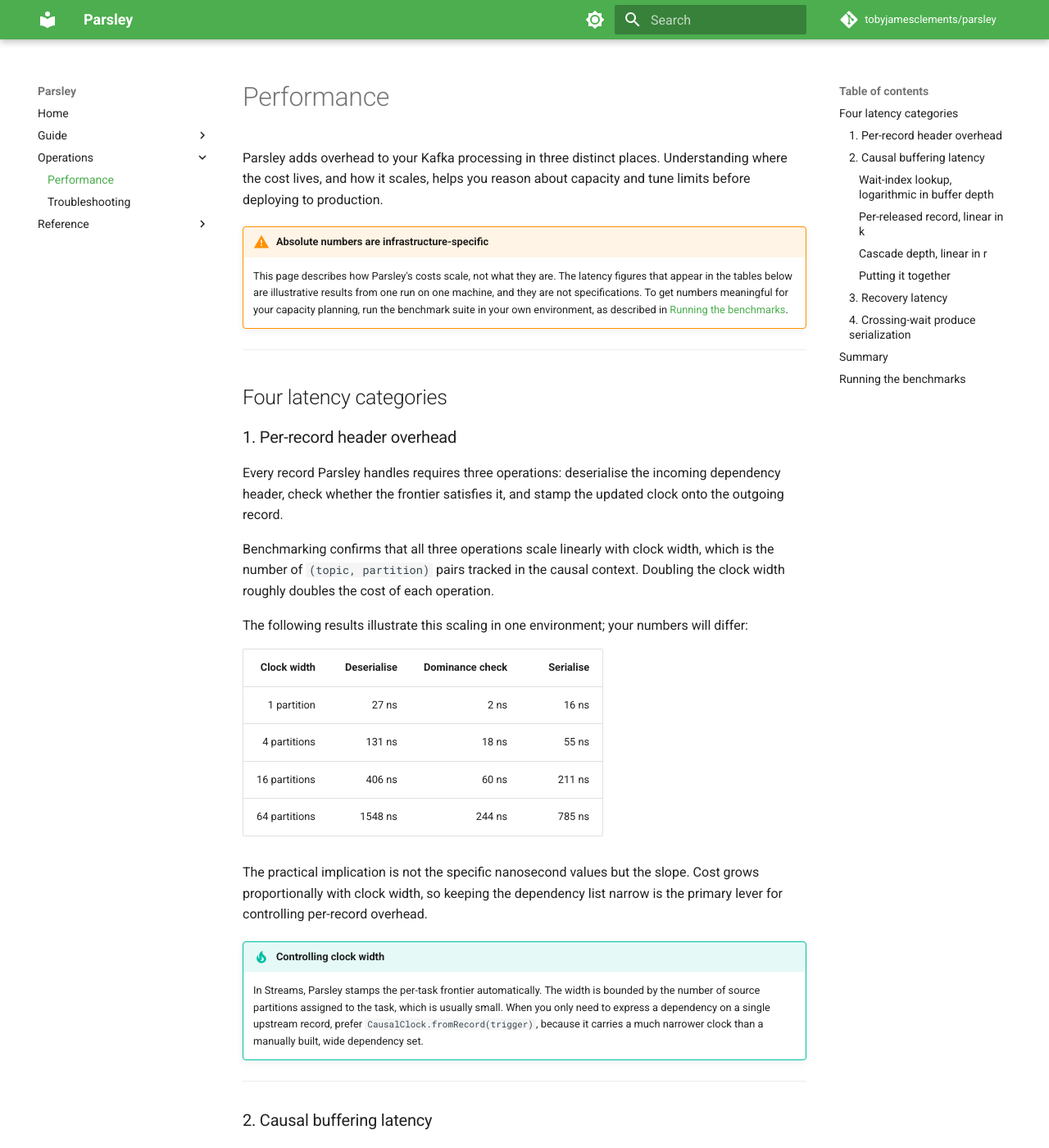
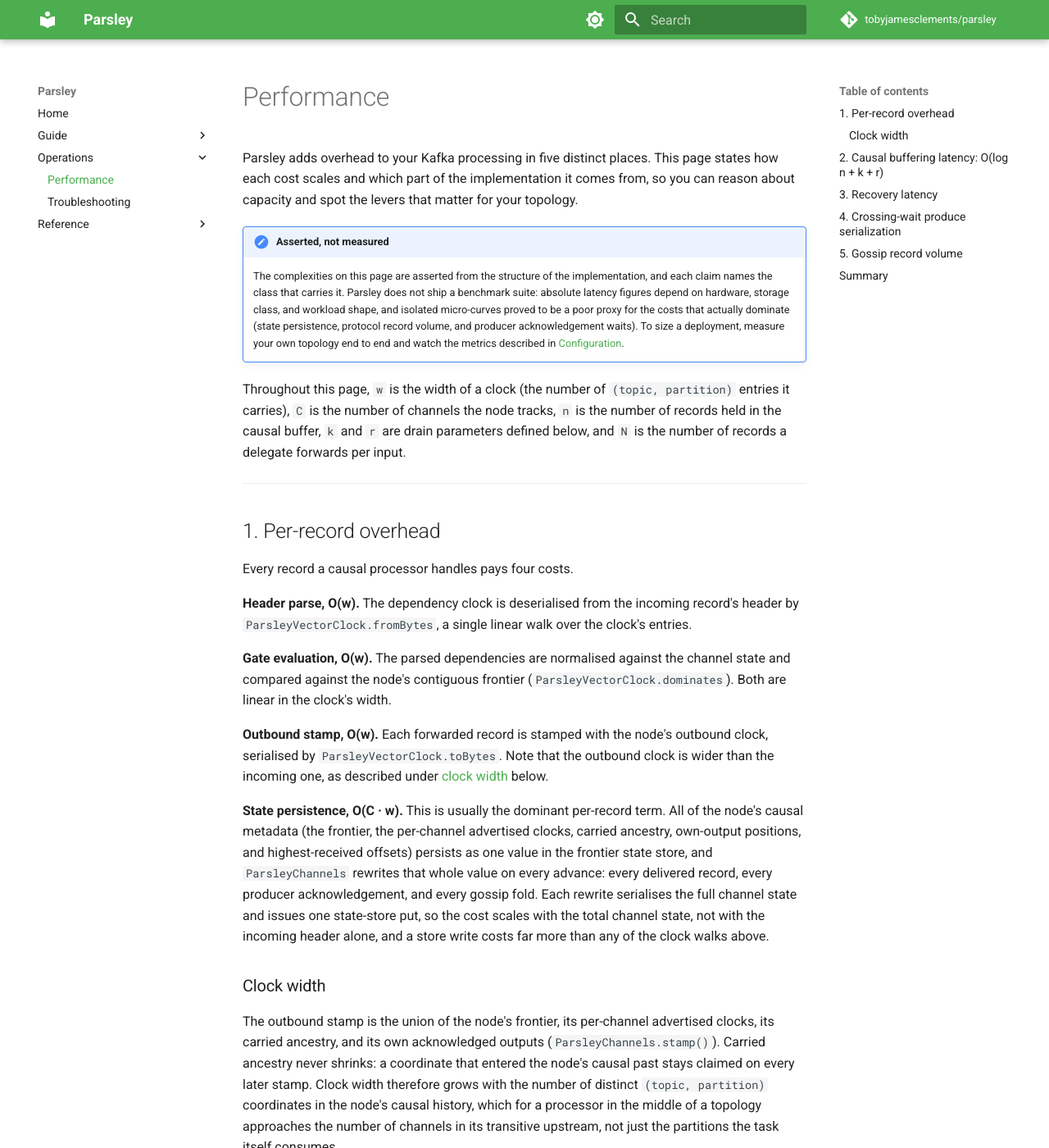
Before and after one commit to tobyjamesclements/parsley, an MkDocs documentation site: the page built from docs/performance.md, in a window 1280 px wide and 1400 px high. Shown: the whole window at 82% size. Built offline with MkDocs 1.6.1 and Material for MkDocs 9.7.7, drawn with Linux system fonts in a browser that asks for light colours; comment, search, counter and statistics services are not loaded; the version menu is left out; some of the changed text lies outside the part shown.

Commit message:
Delete the JMH suite: performance.md asserts complexity, corrected for the redesign
The benchmark suite drifted through the three-protocol redesign into
measuring fiction: frontierRestore round-tripped a bare-clock "f" format
the compound ParsleyChannels blob replaced, and the drain benchmarks ran
channel state on an in-memory double, skipping the per-advance persist.
No CI leg ran it. The complexity claims are structural, so the rewritten
performance.md asserts them with code citations instead, and corrects
the model: the dominant per-record term is the O(C*w) channel-state
persist, outbound clock width grows with causal history (carried
ancestry) rather than being bounded by the task's source partitions,
and gossip null-message volume is documented as its own category.

Dropped capabilities, per the no-silent-drops rule: the user-runnable
capacity-planning suite (replaced by measure-your-own-topology guidance
plus the metrics) and empirical drain-regression detection (accepted
risk; it never ran in CI).

Co-Authored-By: Claude Fable 5 <noreply@anthropic.com>
Claude-Session: https://claude.ai/code/session_01DntNjc5jVvKXTETd59vdcW

````diff
--- a/docs/internals/benchmarks.md
+++ /dev/null
@@ -1,139 +0,0 @@
-# Benchmark suite
-
-A JMH performance-characterisation suite covering the three areas of Parsley's algorithmic
-complexity. The goal is to produce **complexity curves**, not absolute latency figures. Complexity
-curves are reproducible across environments. Absolute numbers are infrastructure-specific and must be
-generated in the target environment to be meaningful.
-
-See [Performance](../performance.md) for an explanation of what each curve measures and what the
-results imply for capacity planning.
-
----
-
-## What each benchmark class measures
-
-### `HeaderEvaluationBenchmark` — per-record overhead, O(w)
-
-Three operations measured independently across clock width `w` (number of tracked partitions):
-
-| Method | Operation | Expected complexity |
-|---|---|---|
-| `deserialize` | Parse causal dependencies from incoming record header | O(w) |
-| `dominanceCheck` | Compare parsed deps against local frontier for admissibility | O(w) |
-| `serialize` | Write current frontier to outgoing record header | O(w) |
-
-Produces three curves on a shared x-axis showing which operation dominates the per-record overhead
-and how each scales with topology width.
-
-### `BufferReleaseBenchmark` — causal buffering latency, O(log n + k + r)
-
-Three sub-benchmarks each isolating one dimension of the drain algorithm. Each method varies one
-parameter while holding the others fixed:
-
-| Method | Param varied | Fixed | Expected complexity |
-|---|---|---|---|
-| `bufferSize` | `n` (total records in buffer) | k=1, r=1 | O(log n) |
-| `positionalOccupancy` | `k` (records sharing the trigger coordinate) | n=128, r=1 | O(k) |
-| `cascadeDepth` | `r` (cascade hops) | n=128, k=1 | O(r) |
-
-All three methods use changelog-backed RocksDB stores via `TopologyTestDriver`.
-
-JMH runs all combinations of the three `@Param` dimensions. To isolate a single curve, restrict
-parameters at run time — see [Isolating a single curve](#isolating-a-single-curve).
-
-### `StateRestorationBenchmark` — recovery latency
-
-Two operations measured across buffer size `n`, reproducing the full cost of
-`ParsleyProcessor.init()` when non-empty state is found in RocksDB after a restart or task
-reassignment:
-
-| Method | Operation | Expected complexity |
-|---|---|---|
-| `frontierRestore` | Single RocksDB point read + `ParsleyVectorClock.fromBytes()` | O(1) |
-| `bufferRestore` | `StoreBackedBufferStore` constructor scan + `ParsleyCausalBroadcast` candidate-index rebuild | O(n) |
-
----
-
-## System properties
-
-| Property | Default | Description |
-|---|---|---|
-| `parsley.bench.state.store.dir` | System temp dir | Root for RocksDB state directories |
-
----
-
-## Running the benchmarks
-
-### Default (no configuration needed)
-
-```
-mvn -Pbenchmarks test
-```
-
-The suite runs entirely in-process on `TopologyTestDriver` and local RocksDB. There is no Kafka
-broker in the measurement path, so **no Docker and no broker are required**.
-
-### Representative absolute figures
-
-The only infrastructure-sensitive numbers are the RocksDB scan and restore costs
-(`BufferReleaseBenchmark`, `StateRestorationBenchmark`). To make them representative of a target
-machine, point the state-store directory at that machine's real storage class (e.g. NVMe):
-
-```
-mvn -Pbenchmarks test \
-  -Dparsley.bench.state.store.dir=/mnt/nvme/parsley-bench
-```
-
-No recompile or code change required.
-
-### Isolating a single curve
-
-Pass JMH flags via `-Dbenchmark.args`. The benchmark regexp is a positional argument (not a
-flag):
-
-```
-# n-curve only (bufferSize benchmark, k=1, r=1)
-mvn -Pbenchmarks test \
-  "-Dbenchmark.args=BufferReleaseBenchmark.bufferSize -p k=1 -p r=1"
-```
-
-Alternatively, modify `BenchmarkRunner.java`'s `OptionsBuilder` directly:
-
-```java
-.include("BufferReleaseBenchmark.bufferSize")
-.param("k", "1")
-.param("r", "1")
-```
-
-### Quick smoke run
-
-```
-mvn -Pbenchmarks test \
-  "-Dbenchmark.args=-wi 1 -i 1 -f 1 -p clockWidth=4 -p n=8 -p k=1 -p r=1 HeaderEvaluationBenchmark"
-```
-
-### Exporting results for graphing
-
-Pass `-rf json -rff results.json` via `benchmark.args`:
-
-```
-mvn -Pbenchmarks test \
-  "-Dbenchmark.args=-rf json -rff results.json"
-```
-
-The JSON output can be visualised with [JMH Visualizer](https://jmh.morethan.io/) or processed
-with any JSON-capable tool (Python/pandas, R, jq, etc.).
-
----
-
-## Interpretation
-
-**Complexity curves are the primary output.** Each benchmark is designed to isolate one algorithmic
-dimension while holding others constant. The slope of the resulting curve against the varying
-parameter confirms (or refutes) the theoretical complexity claim.
-
-**Absolute latency figures are infrastructure-specific.** The numbers produced by this suite
-reflect your hardware, storage class, and JVM GC configuration, and they are not directly comparable
-to numbers generated on different infrastructure. To produce figures meaningful for a
-capacity-planning decision, run this suite on your target hardware with
-`parsley.bench.state.store.dir` pointed at its real storage class.
--- a/docs/performance.md
+++ b/docs/performance.md
@@ -1,172 +1,119 @@
 # Performance
 
-Parsley adds overhead to your Kafka processing in three distinct places. Understanding where the
-cost lives, and how it scales, helps you reason about capacity and tune limits before deploying to
-production.
+Parsley adds overhead to your Kafka processing in five distinct places. This page states how each
+cost scales and which part of the implementation it comes from, so you can reason about capacity
+and spot the levers that matter for your topology.
 
-!!! warning "Absolute numbers are infrastructure-specific"
-    This page describes how Parsley's costs scale, not what they are. The latency figures that appear
-    in the tables below are illustrative results from one run on one machine, and they are not
-    specifications. To get numbers meaningful for your capacity planning, run the benchmark suite in
-    your own environment, as described in [Running the benchmarks](#running-the-benchmarks).
+!!! note "Asserted, not measured"
+    The complexities on this page are asserted from the structure of the implementation, and each
+    claim names the class that carries it. Parsley does not ship a benchmark suite: absolute
+    latency figures depend on hardware, storage class, and workload shape, and isolated
+    micro-curves proved to be a poor proxy for the costs that actually dominate (state
+    persistence, protocol record volume, and producer acknowledgement waits). To size a
+    deployment, measure your own topology end to end and watch the metrics described in
+    [Configuration](configuration.md#metrics).
+
+Throughout this page, `w` is the width of a clock (the number of `(topic, partition)` entries it
+carries), `C` is the number of channels the node tracks, `n` is the number of records held in the
+causal buffer, `k` and `r` are drain parameters defined below, and `N` is the number of records a
+delegate forwards per input.
 
 ---
 
-## Four latency categories
+## 1. Per-record overhead
 
-### 1. Per-record header overhead
+Every record a causal processor handles pays four costs.
 
-Every record Parsley handles requires three operations: deserialise the incoming dependency header,
-check whether the frontier satisfies it, and stamp the updated clock onto the outgoing record.
+**Header parse, O(w).** The dependency clock is deserialised from the incoming record's header by
+`ParsleyVectorClock.fromBytes`, a single linear walk over the clock's entries.
 
-Benchmarking confirms that all three operations scale linearly with clock width, which is the number
-of `(topic, partition)` pairs tracked in the causal context. Doubling the clock width roughly doubles
-the cost of each operation.
+**Gate evaluation, O(w).** The parsed dependencies are normalised against the channel state and
+compared against the node's contiguous frontier (`ParsleyVectorClock.dominates`). Both are linear
+in the clock's width.
 
-The following results illustrate this scaling in one environment; your numbers will differ:
+**Outbound stamp, O(w).** Each forwarded record is stamped with the node's outbound clock,
+serialised by `ParsleyVectorClock.toBytes`. Note that the outbound clock is wider than the
+incoming one, as described under [clock width](#clock-width) below.
 
-| Clock width | Deserialise | Dominance check | Serialise |
-|---:|---:|---:|---:|
-| 1 partition | 27 ns | 2 ns | 16 ns |
-| 4 partitions | 131 ns | 18 ns | 55 ns |
-| 16 partitions | 406 ns | 60 ns | 211 ns |
-| 64 partitions | 1548 ns | 244 ns | 785 ns |
+**State persistence, O(C · w).** This is usually the dominant per-record term. All of the node's
+causal metadata (the frontier, the per-channel advertised clocks, carried ancestry, own-output
+positions, and highest-received offsets) persists as one value in the frontier state store, and
+`ParsleyChannels` rewrites that whole value on every advance: every delivered record, every
+producer acknowledgement, and every gossip fold. Each rewrite serialises the full channel state
+and issues one state-store put, so the cost scales with the total channel state, not with the
+incoming header alone, and a store write costs far more than any of the clock walks above.
 
-The practical implication is not the specific nanosecond values but the slope. Cost grows
-proportionally with clock width, so keeping the dependency list narrow is the primary lever for
-controlling per-record overhead.
+### Clock width
 
-!!! tip "Controlling clock width"
-    In Streams, Parsley stamps the per-task frontier automatically. The width is bounded by the
-    number of source partitions assigned to the task, which is usually small. When you only need to
-    express a dependency on a single upstream record, prefer `CausalClock.fromRecord(trigger)`,
-    because it carries a much narrower clock than a manually built, wide dependency set.
+The outbound stamp is the union of the node's frontier, its per-channel advertised clocks, its
+carried ancestry, and its own acknowledged outputs (`ParsleyChannels.stamp()`). Carried ancestry
+never shrinks: a coordinate that entered the node's causal past stays claimed on every later
+stamp. Clock width therefore grows with the number of distinct `(topic, partition)` coordinates
+in the node's causal history, which for a processor in the middle of a topology approaches the
+number of channels in its transitive upstream, not just the partitions the task itself consumes.
+
+!!! tip "Controlling clock width at the edges"
+    Inside a Streams topology the width is a consequence of the topology's shape and history and
+    is not directly tunable. At the edges you control it: `CausalClock.using(props).observe(trigger)`
+    carries only the trigger's coordinate, whereas merging a full upstream clock via
+    `CausalClock.fromRecord` carries that record's entire ancestry. Prefer observing the specific
+    records a downstream consumer must wait for.
 
 ---
 
-### 2. Causal buffering latency
+## 2. Causal buffering latency: O(log n + k + r)
 
-This cost is paid when a causally ready trigger arrives and Parsley releases held records from the
-buffer. The drain algorithm has three independent components, and each contributes to the latency.
+This cost is paid when a causally ready record arrives and Parsley releases held records from the
+buffer. The drain in `ParsleyCausalBroadcast` has three independent components.
 
-#### Wait-index lookup, logarithmic in buffer depth
+**Candidate lookup, O(log n).** Finding which held records were waiting for the arriving
+coordinate is a RocksDB range scan over the candidate index (`StoreBackedCandidateIndex`), whose
+keys order by coordinate and required offset. The logarithmic seek is a property of RocksDB's
+storage structure rather than of Parsley's code, and it holds in the buffer depth `n`.
 
-Before releasing anything, Parsley queries a RocksDB range index to find which held records were
-waiting for the arriving coordinate. Benchmarking confirms this lookup is O(log n) in the total
-number of buffered records n.
+**Per-released record, O(k).** If `k` held records all depend on the arriving coordinate, one
+drain pass releases all of them. Each release is one buffer read, one frontier advance (with its
+state persist, see above), and one forward call, so the pass is linear in `k`. Heavy fan-in at a
+single dependency offset is what drives `k` up.
 
-The practical consequence is that doubling the buffer adds a roughly fixed increment of latency
-rather than doubling it. The drain baseline grows slowly even as the buffer fills. The following are
-example results from one run.
-
-| Buffer depth (n) | Drain baseline |
-|---:|---:|
-| 1 | ~15 µs |
-| 8 | ~19 µs |
-| 32 | ~25 µs |
-| 128 | ~24 µs |
-| 512 | ~31 µs |
-| 1024 | ~43 µs |
-
-The specific values are not portable, but the shallow slope is the key property. Across a 1000×
-increase in buffer depth, the lookup cost grows by roughly 3×.
-
-#### Per-released record, linear in k
-
-If k held records all depend on the same coordinate, Parsley releases all k of them in one drain
-pass. Benchmarking confirms this cost is O(k), linear in the number of records released. Each
-released record requires a RocksDB read, a frontier advance, and a forward call.
-
-Example results at n=128 fixed:
-
-| Records released (k) | Drain cost |
-|---:|---:|
-| 1 | ~24 µs |
-| 2 | ~34 µs |
-| 4 | ~54 µs |
-| 8 | ~92 µs |
-| 16 | ~161 µs |
-| 32 | ~290 µs |
-
-Note that k=1 already carries a baseline cost from the index lookup. The marginal cost per additional
-released record is what scales linearly from there.
-
-#### Cascade depth, linear in r
-
-When a released record itself enables another held record, which enables another, and so on, Parsley
-propagates the release through a cascade. Benchmarking confirms this cost is O(r) in the cascade
-depth r.
-
-Example results at n=128, k=1 fixed:
-
-| Cascade depth (r) | Drain cost |
-|---:|---:|
-| 1 | ~25 µs |
-| 2 | ~35 µs |
-| 4 | ~58 µs |
-| 8 | ~99 µs |
-| 16 | ~178 µs |
-| 32 | ~324 µs |
-
-Deep cascades only occur when you have long chains of sequential dependencies, which is unusual in
-most topologies. In a topology where each step depends only on the previous one, r equals the number
-of such steps that become simultaneously ready.
-
-#### Putting it together
-
-The full drain cost when a trigger arrives is:
-
-> **O(log n + k + r)**
-
-where n is the total buffer depth, k is the number of records sharing the trigger coordinate, and r
-is the cascade depth. For typical workloads with small k and r, the logarithmic index lookup
-dominates. Heavy fan-in at a single dependency offset drives up k, and strict sequential pipelines
-drive up r.
+**Cascade, O(r).** A released record can itself satisfy another held record's dependency, and the
+release propagates through the chain. The cascade visits each newly satisfied record once, so it
+is linear in the chain depth `r`. Only long runs of strictly sequential dependencies that become
+ready simultaneously produce a deep cascade.
 
 ---
 
-### 3. Recovery latency
+## 3. Recovery latency
 
-When Parsley restarts, or when a Kafka Streams task is reassigned to a new worker,
-`ParsleyProcessor.init()` restores state from RocksDB before processing begins.
+When Parsley restarts, or a Kafka Streams task is reassigned, `ParsleyProcessor.init()` restores
+state before processing begins.
 
-**Frontier restore** reads a single key and deserialises the frontier. Benchmarking confirms this is
-O(1), effectively constant regardless of buffer size.
+**Channel-state restore, O(C · w).** One point read of the persisted channel-state value,
+followed by a parse that is linear in the total channel state (`ParsleyChannels`). Independent of
+buffer depth.
 
-| Buffer held at crash | Frontier restore |
-|---:|---:|
-| 1 record | ~461 ns |
-| 1024 records | ~439 ns |
+**Buffer restore, O(n).** Every held record is scanned once to rebuild the buffer's counters
+(`StoreBackedBufferStore`) and the candidate index (`ParsleyCausalBroadcast`). A buffer twice as
+deep takes roughly twice as long to restore.
 
-**Buffer restore** scans every buffered record to rebuild the candidate index. Benchmarking confirms
-this is O(n) in the number of records held at the time of the crash or reassignment.
-
-| Records held at crash (n) | Buffer restore |
-|---:|---:|
-| 1 | ~2 µs |
-| 8 | ~13 µs |
-| 32 | ~58 µs |
-| 128 | ~211 µs |
-| 512 | ~908 µs |
-| 1024 | ~1.9 ms |
-
-The cost grows proportionally with buffer size. In your environment the per-record cost will differ,
-but the linear relationship will hold. A buffer twice as large will take roughly twice as long to
-restore.
+**Broker round trips.** Init also resolves topic identities, reconciles the declared input and
+sink sets against the restored state, and seeds sink end offsets. These are a fixed number of
+admin and metadata calls per task, but each is a network round trip, so in wall-clock terms they
+usually dominate a restart on any healthily sized buffer.
 
 !!! tip "Buffer restore cost tracks buffer depth"
     The causal buffer is unbounded, so buffer restore cost is entirely a function of how much lag
-    accumulates before a restart, not a configurable limit. Keep an eye on the `buffer-depth` gauge
-    (see [Configuration](configuration.md#metrics)) in production — a lagging or co-partitioning-broken
-    topology drives up both restart cost and steady-state buffer footprint.
+    accumulates before a restart, not a configurable limit. Keep an eye on the `buffer-depth`
+    gauge (see [Configuration](configuration.md#metrics)) in production. A lagging or
+    co-partitioning-broken topology drives up both restart cost and steady-state buffer footprint.
 
 ---
 
-### 4. Crossing-wait produce serialization
+## 4. Crossing-wait produce serialization
 
 Within one task invocation, a second forward is causally after the first even when the two go to
 different sink topics or partitions, so before stamping each business forward the task waits for
-every pending own-sink send to be acknowledged (the crossing wait — see the
+every pending own-sink send to be acknowledged (the crossing wait, see the
 [own outputs section](internals/channels.md#own-outputs) of the channels internals). The waits
 serialize a multi-forward invocation on producer acknowledgement latency: forward k+1 does not
 stamp until forward k's batch is acknowledged, so a delegate forwarding N records per input pays
@@ -175,8 +122,8 @@ roughly
 > **N × (linger + replication round trip)**
 
 per invocation. Kafka Streams' default `producer.linger.ms` is 100 ms, so an unconfigured
-multi-forward delegate can spend ~N × 100 ms per input record in crossing waits alone — usually
-the dominant cost for such delegates, far above every category measured above.
+multi-forward delegate can spend ~N × 100 ms per input record in crossing waits alone, which is
+usually the dominant cost for such delegates, far above every category on this page.
 
 A single-forward delegate pays at most one wait per invocation and is usually unaffected (the
 previous invocation's send has normally been acknowledged by the time the next record arrives).
@@ -188,46 +135,37 @@ coordinate. Protocol null messages are exempt for their own exact destinations a
 
 ---
 
+## 5. Gossip record volume
+
+The gossip layer (see [the gossip module](internals/gossip.md)) keeps causal progress observable
+through processors that produce no business output, and its cost is record volume rather than
+computation. An input record that yields no business forward emits one protocol null message to
+every declared sink, so a filter-heavy or aggregating stage multiplies its sink traffic by up to
+its sink count during quiet stretches. A received null message that advanced the node's knowledge
+of a channel it consumes is relayed onward under the same rule; the restriction to consumed-channel
+advances is what bounds relays and lets any topology, cycles included, go quiet once knowledge has
+converged.
+
+The per-message processing cost is small (a clock fold and the relay decision, both O(w), plus
+the state persist from category 1), but the messages are real records on your sink topics: they
+occupy broker throughput and retention, and every downstream consumer receives them. Downstream
+causal processors absorb them internally; plain Kafka consumers skip them with
+`CausalClock.isNullMessage`.
+
+---
+
 ## Summary
 
 | Category | Complexity | Scales with |
 |---|---|---|
-| Deserialise header | O(w) | Clock width |
-| Dominance check | O(w) | Clock width |
-| Serialise header | O(w) | Clock width |
-| Buffer drain (index lookup) | O(log n) | Total records in buffer |
+| Header parse | O(w) | Incoming clock width |
+| Gate evaluation | O(w) | Incoming clock width |
+| Outbound stamp | O(w) | Outbound clock width (grows with causal history) |
+| State persistence | O(C · w) | Total channel state, once per advance |
+| Buffer drain (candidate lookup) | O(log n) | Records in buffer |
 | Buffer drain (per-released record) | O(k) | Records sharing the trigger coordinate |
 | Cascade propagation | O(r) | Chained release depth |
-| Frontier restore on restart | O(1) | — |
+| Channel-state restore on restart | O(C · w) | Total channel state |
 | Buffer restore on restart | O(n) | Records held at time of restart |
 | Crossing-wait produce serialization | O(N) waits | Forwards per invocation × (linger + replication RTT) |
-
----
-
-## Running the benchmarks
-
-The benchmark suite lives in `src/test/java/io/github/tobyjamesclements/parsley/` and can be run with
-Maven. It runs in-process on `TopologyTestDriver` and local RocksDB, so no Kafka broker or Docker is
-required.
-
-```
-mvn -Pbenchmarks test
-```
-
-To run a single curve with reduced iterations (smoke test):
-
-```
-mvn -Pbenchmarks test \
-  "-Dbenchmark.args=-wi 1 -i 3 -f 1 -p clockWidth=4 -p n=8 -p k=1 -p r=1 HeaderEvaluationBenchmark"
-```
-
-To export results as JSON for graphing:
-
-```
-mvn -Pbenchmarks test \
-  "-Dbenchmark.args=-rf json -rff results.json"
-```
-
-See [Internals: Benchmark suite](internals/benchmarks.md) for the full parameter reference,
-system property overrides, and how to point RocksDB at your target hardware's storage for
-representative absolute figures.
+| Gossip volume | Up to one null message per silent input per sink | Sink count, share of inputs with no business output |
--- a/mkdocs.yml
+++ b/mkdocs.yml
@@ -62,4 +62,3 @@ nav:
       - The gossip module: internals/gossip.md
       - Wire format: internals/wire-format.md
       - The processor: internals/streams.md
-      - Benchmarks: internals/benchmarks.md
````
Also changed, not shown: CHANGELOG.md (+15 -0 lines), pom.xml (+0 -66 lines), 5 other files.
